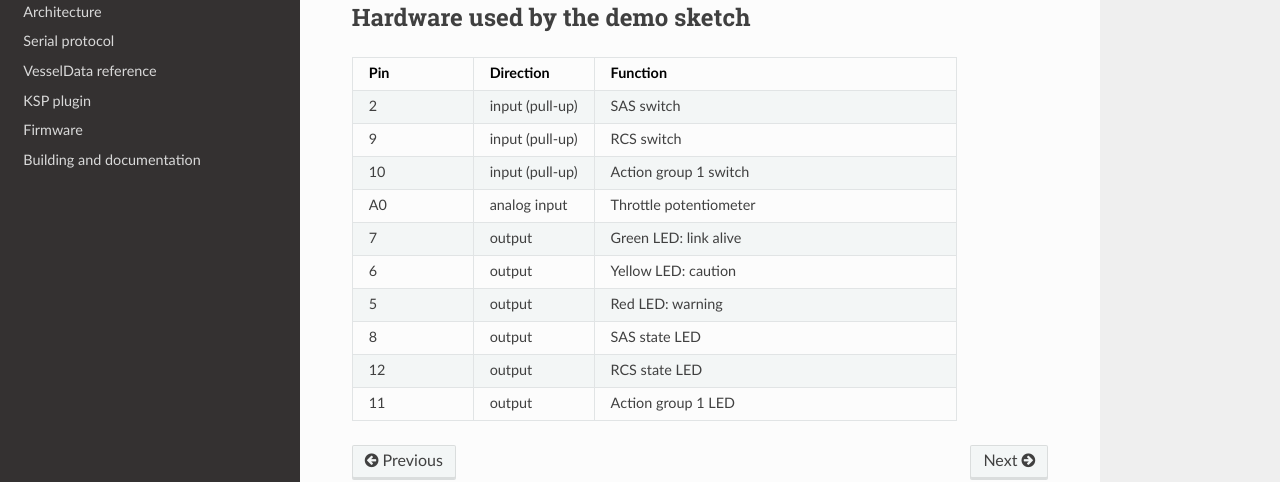
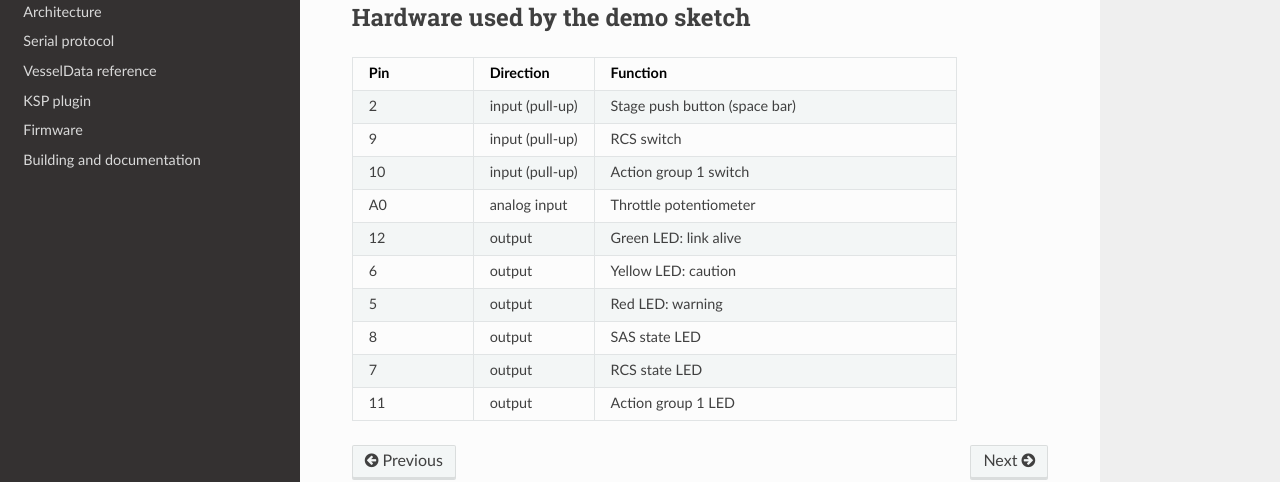
Before and after one commit to AlaNLrdE/KSPKontroller, a Sphinx documentation site: the page built from docs/overview.rst, in a window 1280 px wide and 900 px high, scrolled down 663 px. Shown: the part 290-772 px from the top of the window. Built offline with Sphinx 7.4.7 and the Read the Docs theme 3.1.0, drawn with Linux system fonts in a browser that asks for light colours.

Commit message:
Add a stage button on pin 2 and move the RCS LED to pin 7
The stage button replaces the old SAS switch. It raises the STAGE bit on the first
sample that differs from the idle level (learned while not connected, so it works
wired to GND or to +V) and holds it 150 ms, so short taps are not missed and
contact bounce is ignored. A pin stuck at one level never stages by itself.

The RCS state LED moves to pin 7 and the green link LED to pin 12.

Co-Authored-By: Claude Sonnet 5.5 <noreply@anthropic.com>

```diff
--- a/docs/overview.rst
+++ b/docs/overview.rst
@@ -53,7 +53,7 @@ Hardware used by the demo sketch
      - Function
    * - 2
      - input (pull-up)
-     - SAS switch
+     - Stage push button (space bar)
    * - 9
      - input (pull-up)
      - RCS switch
```
Also changed, not shown: other parts of docs/overview.rst (+2 -2 lines), 2 other files.
